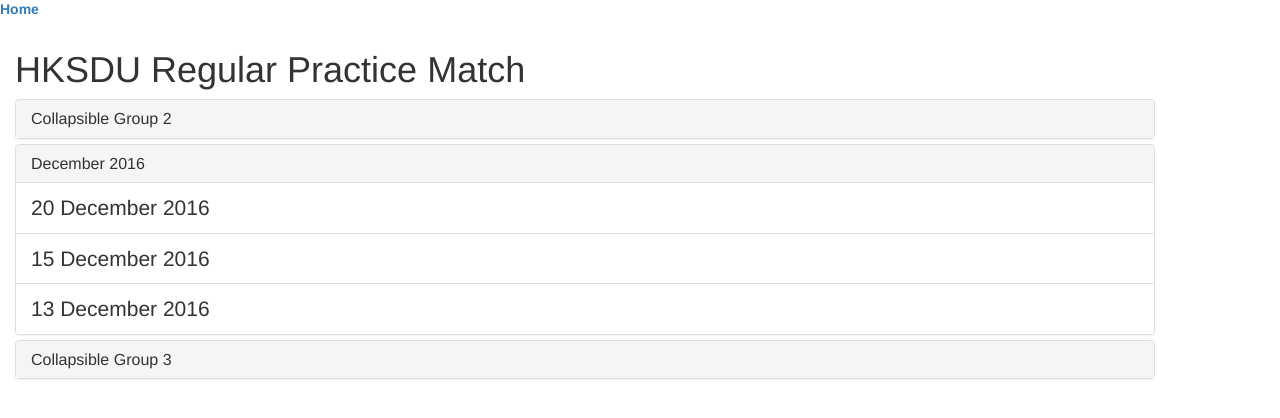
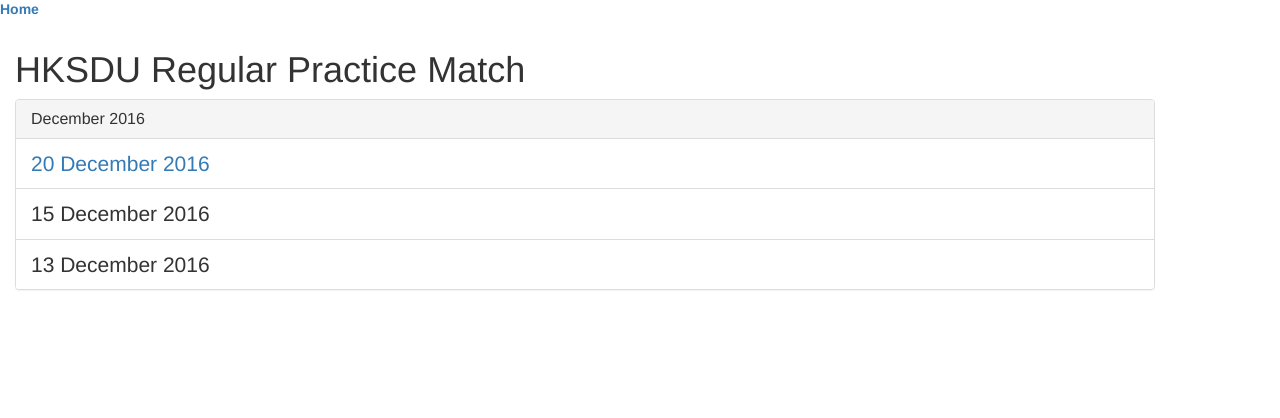
Before and after one commit to HKSDU/hksdu.github.io, a Jekyll site: the page built from index.html, in a window 1280 px wide. Shown: the top 418 px of the page. Built offline with Jekyll 4.4.1, drawn with Linux system fonts in a browser that asks for light colours.

Commit message:
Update index.html

```diff
--- a/index.html
+++ b/index.html
@@ -12,20 +12,6 @@ title: HKSDU Match Results
 <body>
 
 <div class="panel-group" id="accordion">
-	 <div class="panel panel-default">
-    <div class="panel-heading">
-      <h4 class="panel-title">
-        <a data-toggle="collapse" data-parent="#accordion" href="#collapse2">
-        Collapsible Group 2</a>
-      </h4>
-    </div>
-    <div id="collapse2" class="panel-collapse collapse">
-      <div class="panel-body">Lorem ipsum dolor sit amet, consectetur adipisicing elit,
-      sed do eiusmod tempor incididunt ut labore et dolore magna aliqua. Ut enim ad
-      minim veniam, quis nostrud exercitation ullamco laboris nisi ut aliquip ex ea
-      commodo consequat.</div>
-    </div>
-  </div>
   <div class="panel panel-default">
     <div class="panel-heading">
       <h4 class="panel-title">
@@ -35,26 +21,11 @@ title: HKSDU Match Results
     </div>
     <div id="collapse1" class="panel-collapse collapse in">
       <ul class="list-group">
-        <li class="list-group-item">20 December 2016</li>
+	      <li class="list-group-item"><a href=/20161220/login.html>20 December 2016</a></li>
         <li class="list-group-item">15 December 2016</li>
         <li class="list-group-item">13 December 2016</li>
       </ul>
     </div>
   </div>
-   <div class="panel panel-default">
-    <div class="panel-heading">
-      <h4 class="panel-title">
-        <a data-toggle="collapse" data-parent="#accordion" href="#collapse3">
-        Collapsible Group 3</a>
-      </h4>
-    </div>
-    <div id="collapse3" class="panel-collapse collapse">
-      <div class="panel-body">Lorem ipsum dolor sit amet, consectetur adipisicing elit,
-      sed do eiusmod tempor incididunt ut labore et dolore magna aliqua. Ut enim ad
-      minim veniam, quis nostrud exercitation ullamco laboris nisi ut aliquip ex ea
-      commodo consequat.</div>
-    </div>
-  </div>
-</div>
-
-</body>
+	</div>
+ </body>
```
